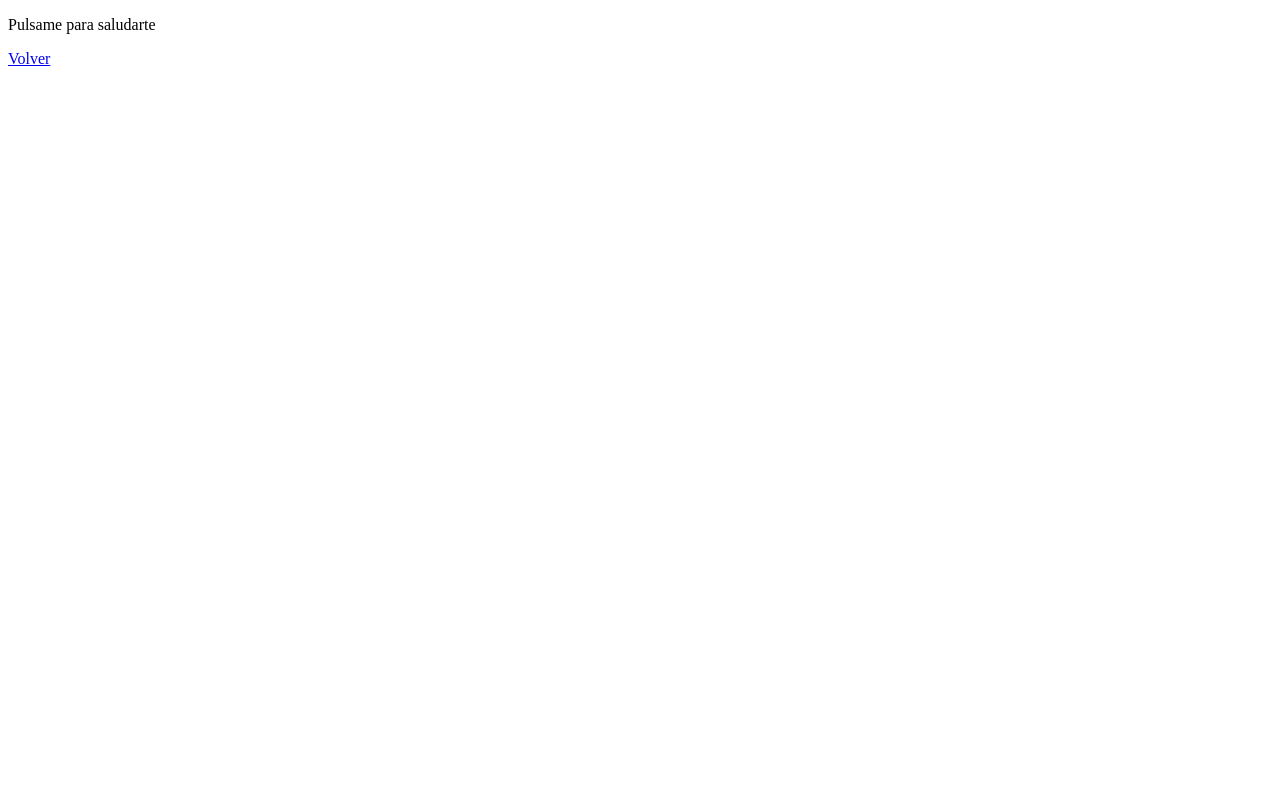
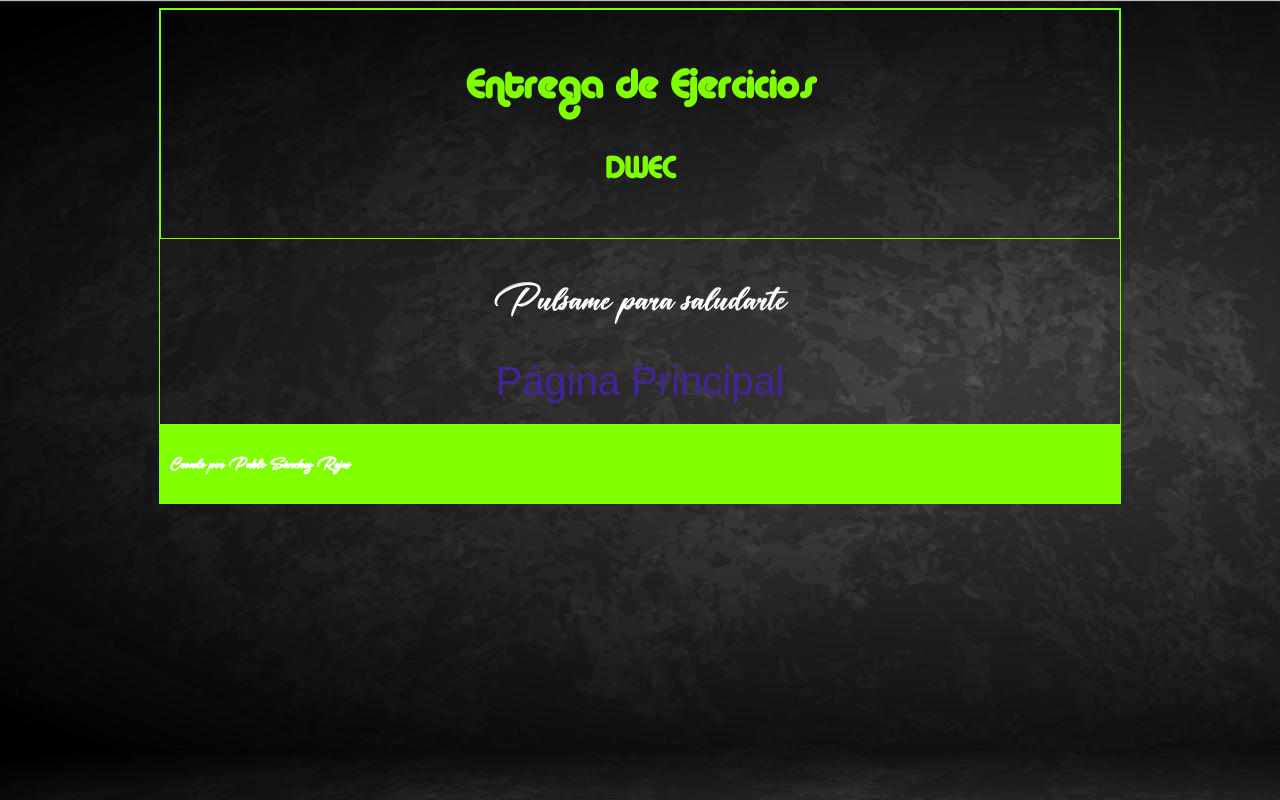
Before and after one commit to psanroj268/DWEC, a plain HTML site: page Pruebas/Ejemplo3/index.html in a window 1280 px wide. Drawn offline with Linux system fonts and the light colour scheme.

Commit message:
Update Files

```diff
--- /dev/null
+++ b/Pruebas/Ejemplo1/style.css
@@ -0,0 +1,56 @@
+@font-face {
+  font-family: letra especial;
+  src: url(../Fonts/font1.TTF);
+}
+@font-face {
+  font-family: letra normal;
+  src: url(../Fonts/font2.ttf);
+}
+
+  body {
+    background: url(../Images/ImagenFondo.jpg) repeat;
+    font-family: letra normal;
+  }
+
+  #container {
+    margin: 0 auto;
+    max-width: 960px;
+    border: 1px solid chartreuse;
+    text-align: center;
+  }
+
+  #titulo {
+    color: chartreuse;
+    text-align: center;
+    padding: 20px;
+    font-family: letra especial;
+    font-size: 20px;
+    border: 1px solid chartreuse;
+    margin-bottom: 20px;
+  }
+
+  p {
+      font-size: 20px;
+      color: white;
+  }
+
+  a {
+    font-family: Arial, Helvetica, sans-serif;
+    color: #429;
+    text-decoration: none;
+    font-size: 40px;
+  }
+
+  #footer {
+    color: white;
+    background-color: chartreuse;
+    text-align: justify;
+    padding: 10px;
+    margin: 0px;
+    margin-top: 20px;
+    height: 1%;
+  }
+
+  input {
+    margin: 6px;
+  }
--- /dev/null
+++ b/Pruebas/Ejemplo2/style.css
@@ -0,0 +1,56 @@
+@font-face {
+  font-family: letra especial;
+  src: url(../Fonts/font1.TTF);
+}
+@font-face {
+  font-family: letra normal;
+  src: url(../Fonts/font2.ttf);
+}
+
+  body {
+    background: url(../Images/ImagenFondo.jpg) repeat;
+    font-family: letra normal;
+  }
+
+  #container {
+    margin: 0 auto;
+    max-width: 960px;
+    border: 1px solid chartreuse;
+    text-align: center;
+  }
+
+  #titulo {
+    color: chartreuse;
+    text-align: center;
+    padding: 20px;
+    font-family: letra especial;
+    font-size: 20px;
+    border: 1px solid chartreuse;
+    margin-bottom: 20px;
+  }
+
+  p {
+      font-size: 20px;
+      color: white;
+  }
+
+  a {
+    font-family: Arial, Helvetica, sans-serif;
+    color: #429;
+    text-decoration: none;
+    font-size: 40px;
+  }
+
+  #footer {
+    color: white;
+    background-color: chartreuse;
+    text-align: justify;
+    padding: 10px;
+    margin: 0px;
+    margin-top: 20px;
+    height: 1%;
+  }
+
+  input {
+    margin: 6px;
+  }
--- a/Pruebas/Ejemplo3/index.html
+++ b/Pruebas/Ejemplo3/index.html
@@ -1,17 +1,26 @@
 <!DOCTYPE html>
 <html lang="es">
-
-<head>
+  <head>
     <meta charset="UTF-8" />
     <meta http-equiv="X-UA-Compatible" content="IE=edge" />
     <meta name="viewport" content="width=device-width, initial-scale=1.0" />
+    <link rel="stylesheet" href="./style.css">
     <title>Javascript en HTML</title>
-</head>
+  </head>
 
-<body>
+  <body>
+    <div id="container">
+      <div id="titulo">
+        <h1>Entrega de Ejercicios</h1>
 
-    <p onclick="alert('Hola Buenos Días')">Pulsame para saludarte</p>
-    <a href="../index.html">Volver</a>
-</body>
+        <h2>DWEC</h2>
+      </div>
+      <p onclick="alert('Hola Buenos Días')">Pulsame para saludarte</p>
+      <a href="../index.html">Página Principal</a>
 
+      <div id="footer">
+        <h4>Creado por Pablo Sánchez Rojas</h4>
+      </div>
+    </div>
+  </body>
 </html>
--- /dev/null
+++ b/Pruebas/Ejemplo3/style.css
@@ -0,0 +1,56 @@
+@font-face {
+    font-family: letra especial;
+    src: url(../Fonts/font1.TTF);
+  }
+  @font-face {
+    font-family: letra normal;
+    src: url(../Fonts/font2.ttf);
+  }
+
+  body {
+    background: url(../Images/ImagenFondo.jpg) repeat;
+    font-family: letra normal;
+  }
+
+  #container {
+    margin: 0 auto;
+    max-width: 960px;
+    border: 1px solid chartreuse;
+    text-align: center;
+  }
+
+  #titulo {
+    color: chartreuse;
+    text-align: center;
+    padding: 20px;
+    font-family: letra especial;
+    font-size: 20px;
+    border: 1px solid chartreuse;
+    margin-bottom: 20px;
+  }
+
+  p {
+      font-size: 40px;
+      color: white;
+  }
+
+  a {
+    font-family: Arial, Helvetica, sans-serif;
+    color: #429;
+    text-decoration: none;
+    font-size: 40px;
+  }
+
+  #footer {
+    color: white;
+    background-color: chartreuse;
+    text-align: justify;
+    padding: 10px;
+    margin: 0px;
+    margin-top: 20px;
+    height: 1%;
+  }
+
+  input {
+    margin: 6px;
+  }
--- /dev/null
+++ b/Pruebas/Ejemplo4/style.css
@@ -0,0 +1,56 @@
+@font-face {
+    font-family: letra especial;
+    src: url(../Fonts/font1.TTF);
+  }
+  @font-face {
+    font-family: letra normal;
+    src: url(../Fonts/font2.ttf);
+  }
+
+  body {
+    background: url(../Images/ImagenFondo.jpg) repeat;
+    font-family: letra normal;
+  }
+
+  #container {
+    margin: 0 auto;
+    max-width: 960px;
+    border: 1px solid chartreuse;
+    text-align: center;
+  }
+
+  #titulo {
+    color: chartreuse;
+    text-align: center;
+    padding: 20px;
+    font-family: letra especial;
+    font-size: 20px;
+    border: 1px solid chartreuse;
+    margin-bottom: 20px;
+  }
+
+  p {
+      font-size: 40px;
+      color: white;
+  }
+
+  a {
+    font-family: Arial, Helvetica, sans-serif;
+    color: #429;
+    text-decoration: none;
+    font-size: 40px;
+  }
+
+  #footer {
+    color: white;
+    background-color: chartreuse;
+    text-align: justify;
+    padding: 10px;
+    margin: 0px;
+    margin-top: 20px;
+    height: 1%;
+  }
+
+  input {
+    margin: 6px;
+  }
--- a/Pruebas/style.css
+++ b/Pruebas/style.css
@@ -1,10 +1,10 @@
 @font-face {
   font-family: letra especial;
-  src: url(./FOnt/font1.TTF);
+  src: url(./Fonts/font1.TTF);
 }
 @font-face {
   font-family: letra normal;
-  src: url(./FOnt/font2.ttf);
+  src: url(./Fonts/font2.ttf);
 }
 
 body {
```
Also changed, not shown: Pruebas/Ejemplo1/index.html (+18 -9 lines), Pruebas/Ejemplo2/index.html (+14 -1 lines), Pruebas/Ejemplo4/index.html (+15 -3 lines), Pruebas/Fonts/font1.TTF (renamed from Pruebas/FOnt/font1.TTF), Pruebas/Fonts/font2.ttf (renamed from Pruebas/FOnt/font2.ttf).
